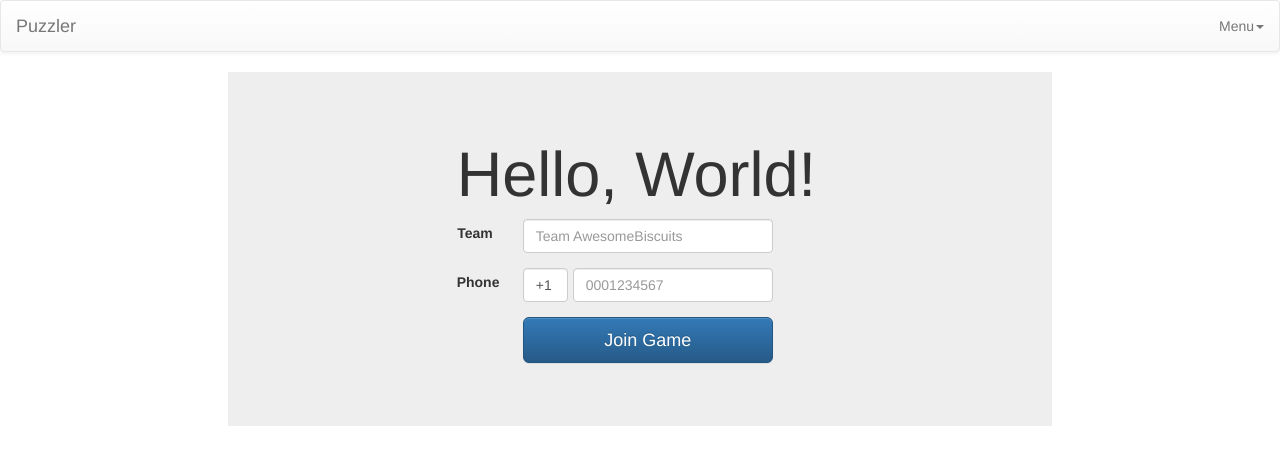
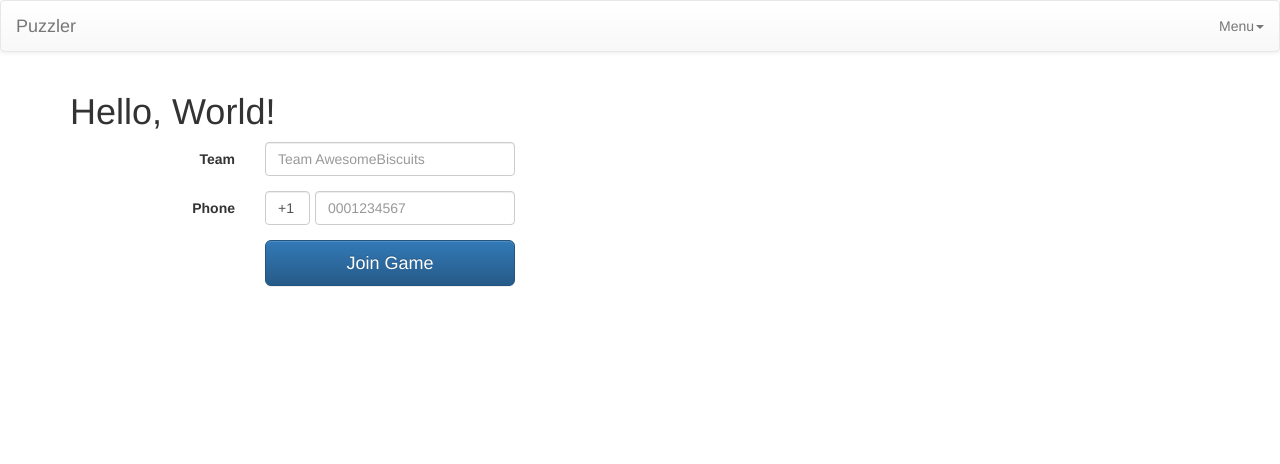
Before and after one commit to hannep/PennApps, a plain HTML site: page bootstrap/registerteam.html in a window 1280 px wide. Drawn offline with nearby package versions, Linux system fonts and the light colour scheme.

Commit message:
Removed border, somewhat transparent background

```diff
--- a/bootstrap/registerteam.html
+++ b/bootstrap/registerteam.html
@@ -45,10 +45,9 @@
             </div>
         </nav>
 
-<div class="col-sm-8 col-sm-offset-2">
-<div class="jumbotron">
-  <div class="container">
-        <div class="col-sm-6 col-sm-offset-3">
+
+
+  <div id="join-box" class="container">
             <h1>Hello, World!</h1>
             <form class="form-horizontal" role="form">
               <div class="form-group">
@@ -70,10 +69,8 @@
                 </div>
               </div>
             </form>
-        </div>
     </div>
-</div>
-</div>
+
 
         <!-- jQuery (necessary for Bootstrap's JavaScript plugins) -->
         <script src="http://code.jquery.com/jquery.js"></script>
```
